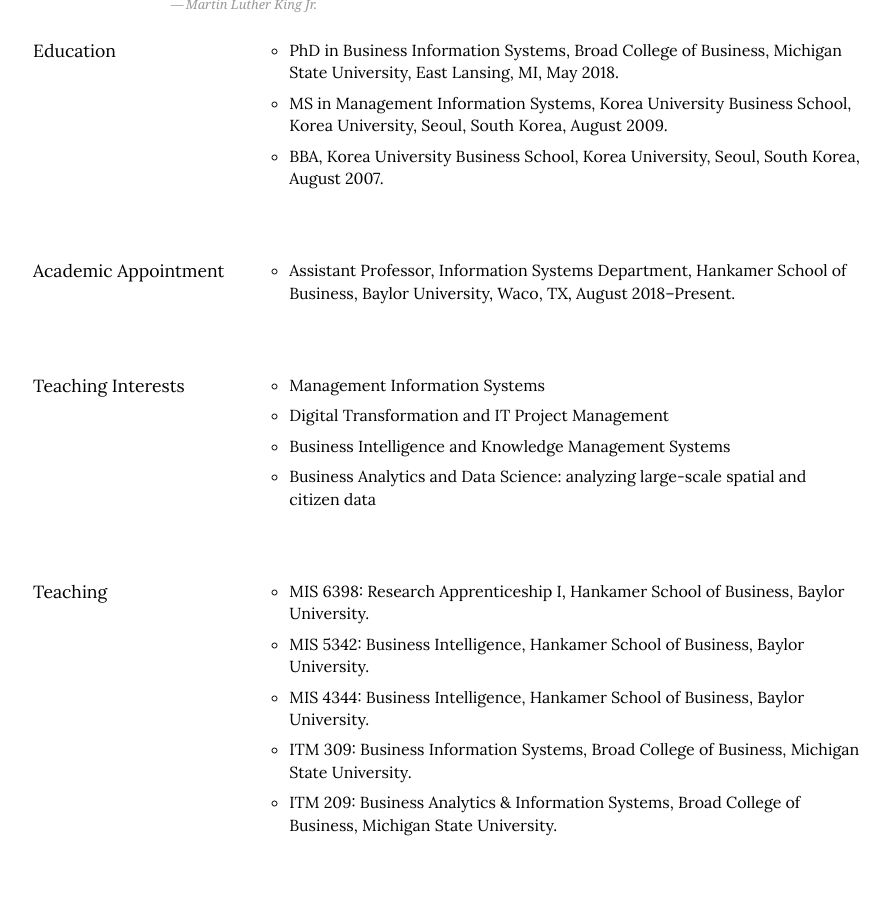
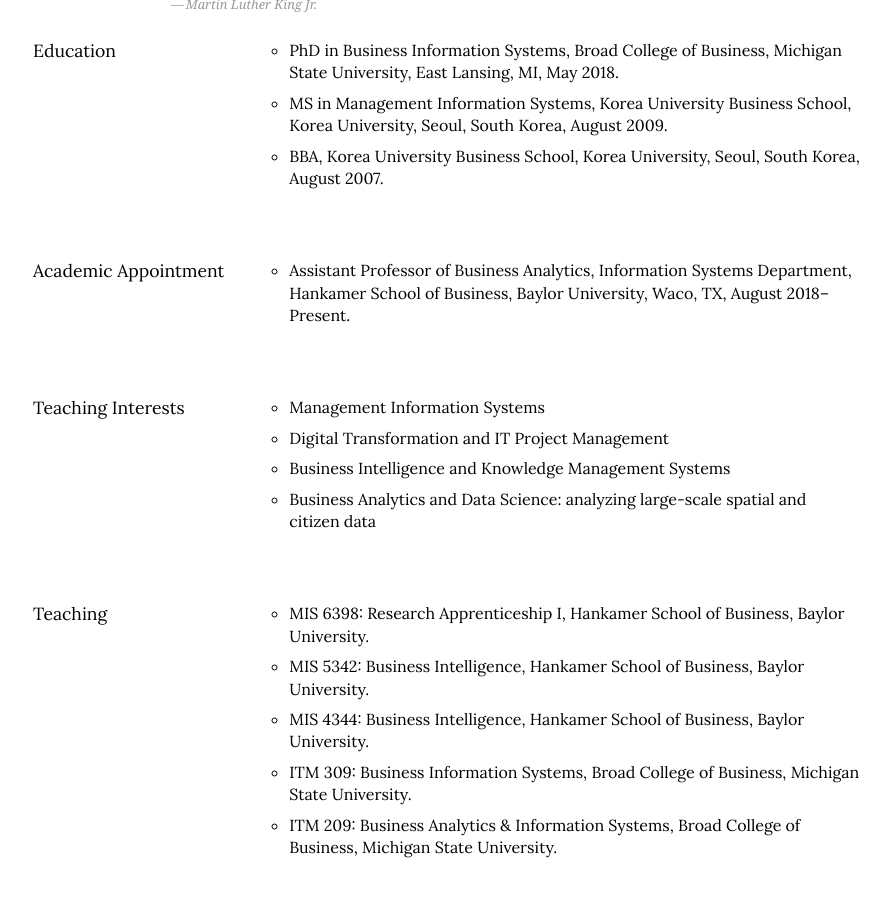
Before and after one commit to istaehun/taehun, a Jekyll site: the page built from engagement.html, in a window 1280 px wide and 900 px high, scrolled down 510 px. Shown: the top 897 px of the window, without its empty margins (187-1077 px from the left). Built offline with Jekyll 4.4.1, drawn with Linux system fonts in a browser that asks for light colours; nearby versions of some CDN libraries.

Commit message:
Update engagement.yml

```diff
--- a/_data/engagement.yml
+++ b/_data/engagement.yml
@@ -8,7 +8,7 @@
   -
     title: Academic Appointment
     list:
-      - "Assistant Professor, Information Systems Department, Hankamer School of Business, Baylor University, Waco, TX, August 2018–Present."
+      - "Assistant Professor of Business Analytics, Information Systems Department, Hankamer School of Business, Baylor University, Waco, TX, August 2018–Present."
   -
     title: Teaching Interests
     list:
```
